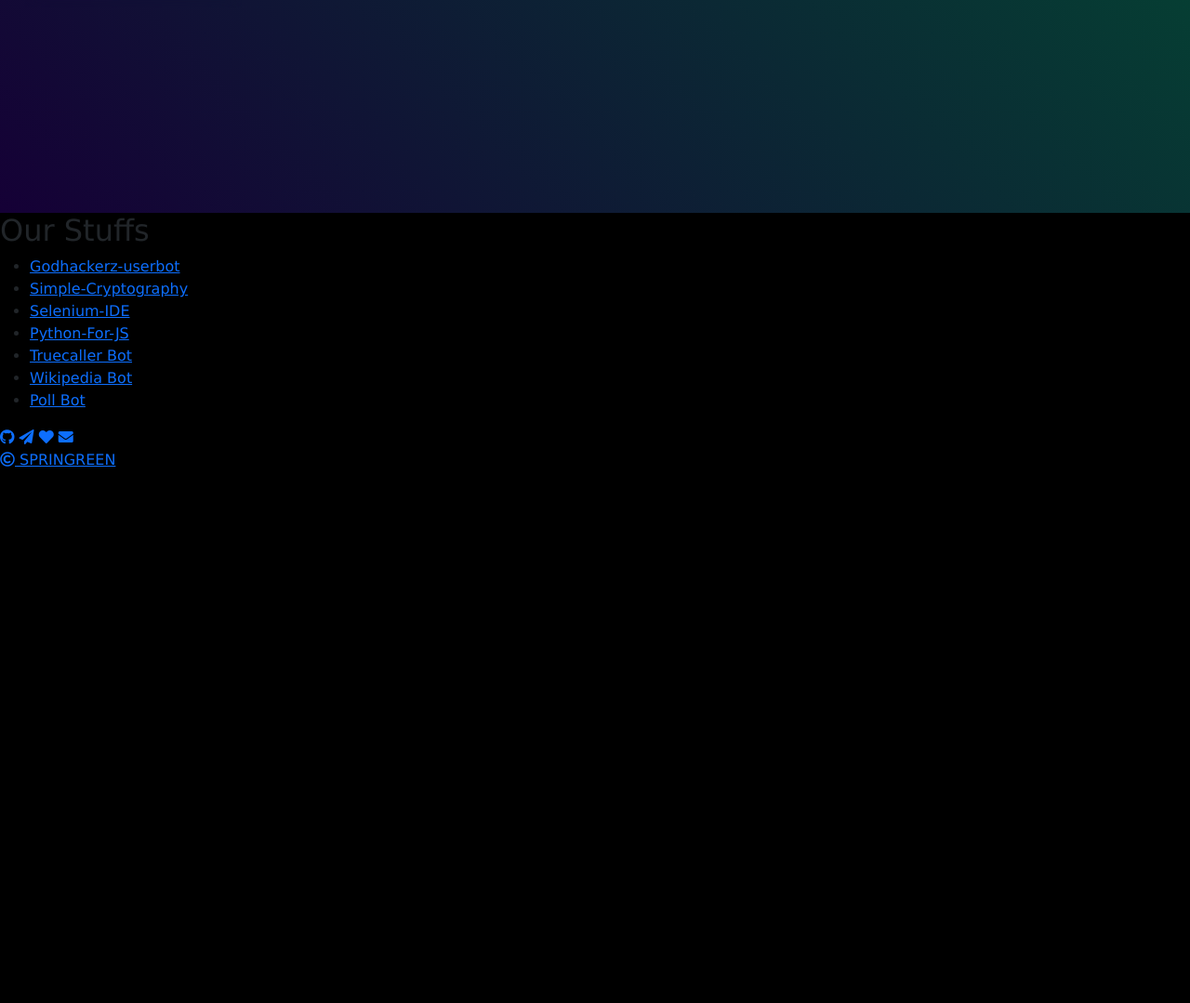
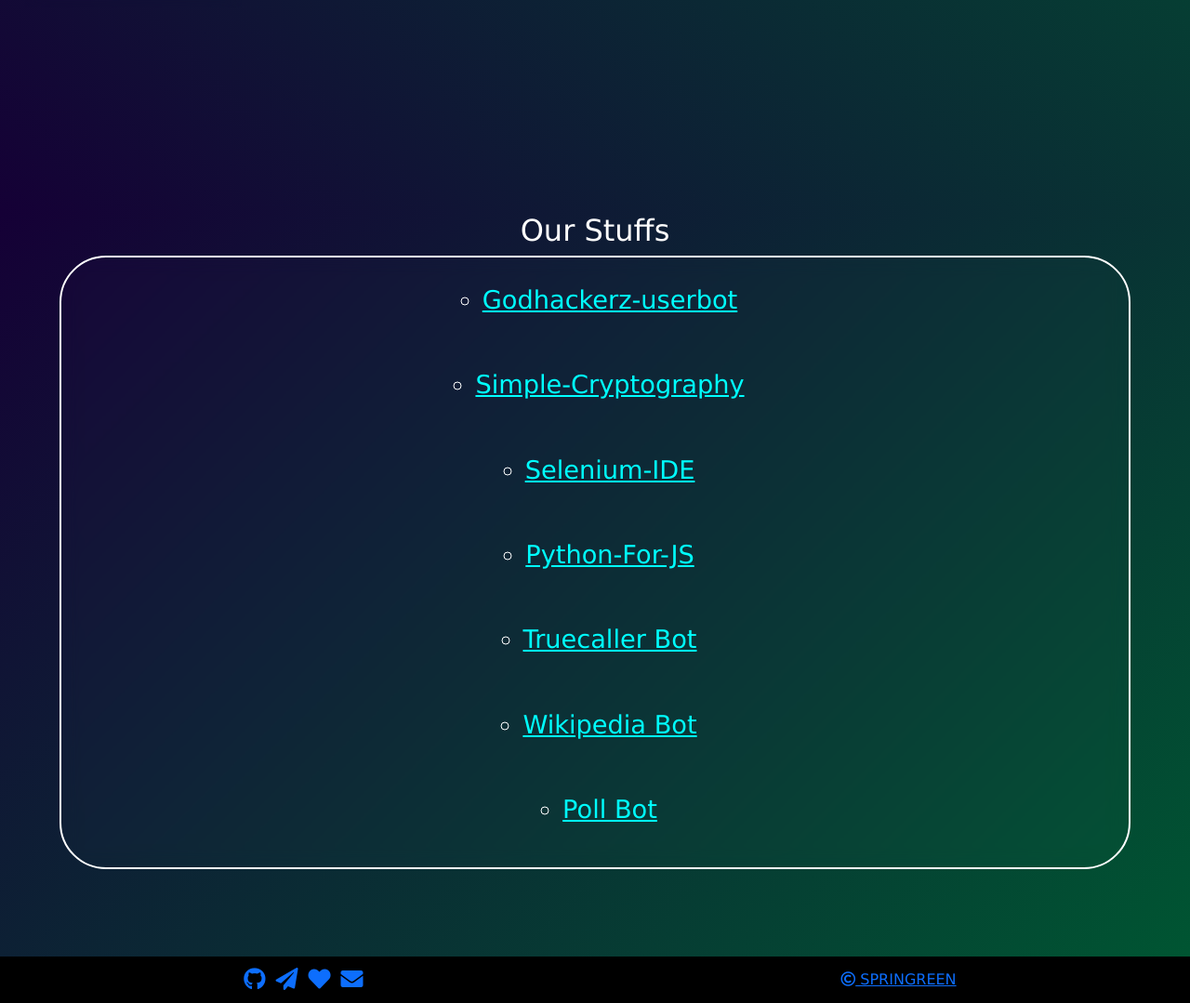
Before and after one commit to sprin-g-reen/sprin-g-reen.github.io-depricated, a PHP site: page / in a window 1280 px wide. Shown: the part 1371-2450 px from the top of the page at 93% size. Before the commit the page ends 1873 px from the top, so only its background shows below. Run offline with PHP 8.4, Linux system fonts and the light colour scheme.

Commit message:
Update index.css

```diff
--- a/index.css
+++ b/index.css
@@ -9,9 +9,11 @@ body {
 	background-color: black;
 }
 
-/*
-The Loading Content
+/*The Loading Content
+body
+	.load
 */
+
 .load {
 	background-color: black;
 	width: 100vw;
@@ -19,9 +21,14 @@ The Loading Content
 	position: absolute;
 	z-index: 10000001;
 }
-/*
-Head of the page
+
+/*Head of the page
+.head
+	h1
+	h6
+	.block * 100 (the block animation)
 */
+
 .head {
 	position: relative;
 	padding: 0;
@@ -63,7 +70,7 @@ Head of the page
 }
 .block {
 	position: absolute;
-	background-color: rgb(0, 255, 127, 1);
+	background-color: springgreen;
 	box-sizing: border-box;
 	width: 10vw;
 	height: 20vh;
@@ -75,10 +82,17 @@ Head of the page
 		font-size: 3rem;
 	}
 }
-/*
-The Navigation bar.
 
+/*The Navigation bar.
+The class flow chart
+.nav-bar
+	.nav-item
+		.item1
+		.item2
+		.item3
+		.item4
 */
+
 .nav-bar {
 	position: fixed;
 	top: 0;
@@ -150,13 +164,6 @@ The Navigation bar.
 	-ms-transform: translateX(40px);
 	-o-transform: translateX(40px);
 }
-.item5:hover {
-	transform: translateX(20px);
-	-webkit-transform: translateX(20px);
-	-moz-transform: translateX(20px);
-	-ms-transform: translateX(20px);
-	-o-transform: translateX(20px);
-}
 .nav-item a {
 	color: pink;
 	font-family: 'Times New Roman', Times, serif;
@@ -177,6 +184,20 @@ The Navigation bar.
 .nav-item i:hover {
 	color: springgreen;
 }
+
+/*ABOUT US:
+The class flow chart:
+.about
+	.all-about-us
+		.contents
+			.content
+				.main-con
+				.more-con
+
+	.more-info
+		.more-about-us
+*/
+
 .about {
 	display: flex;
 	flex-direction: column;
@@ -211,13 +232,6 @@ The Navigation bar.
 	-moz-transition: transform 0.3s ease-in-out;
 	-ms-transition: transform 0.3s ease-in-out;
 	-o-transition: transform 0.3s ease-in-out;
-}
-.about .contents .content:hover{
-	transform: scale(1.2);
-	-webkit-transform: scale(1.2);
-	-moz-transform: scale(1.2);
-	-ms-transform: scale(1.2);
-	-o-transform: scale(1.2);
 }
 .about .contents .content .main-con {
 	display: flex;
@@ -296,3 +310,110 @@ The Navigation bar.
 	z-index: 100;
 	backdrop-filter: blur(10px);
 }
+@media only screen and (min-width: 385px){
+	.about .contents .content:hover{
+		transform: scale(1.2);
+		-webkit-transform: scale(1.2);
+		-moz-transform: scale(1.2);
+		-ms-transform: scale(1.2);
+		-o-transform: scale(1.2);
+	}
+}
+
+/*Our Stuff
+.our-stuffs
+	.out-stuffs-text
+		ul
+			li
+				a
+*/
+
+.our-stuffs {
+	display: relative;
+	width: 100%;
+	min-height: 100vh;
+
+	background-image: linear-gradient(135deg, rgb(21, 0, 54), rgb(0,85,50));
+
+	display: flex;
+	align-items: center;
+	flex-direction: column;
+	color: white;
+}
+.our-stuffs .our-stuffs-text {
+	text-align: center;
+	width: 90%;
+
+	background-color: rgba(255,255,255,0.01);
+	backdrop-filter: blur(10px);
+	-webkit-backdrop-filter: blur(10px);
+	-moz-backdrop-filter: blur(10px);
+	-o-backdrop-filter: blur(10px);
+
+	border: 2px solid white;
+	border-radius: 50px;
+	-webkit-border-radius: 50px;
+	-moz-border-radius: 50px;
+	-ms-border-radius: 50px;
+	-o-border-radius: 50px;
+
+
+}
+.our-stuffs .our-stuffs-text ul{
+	text-align: center;
+	display: flex;
+	flex-direction: column;
+	align-items: center;
+	justify-content: space-around;
+	height: 80vh;
+}
+.our-stuffs .our-stuffs-text ul li{
+	list-style-type: circle;
+	color: white;
+	font-size: 1.7em;
+}
+.our-stuffs .our-stuffs-text ul li a{
+	color: aqua;
+}
+.our-stuffs .our-stuffs-text ul li{
+	transition: transform 0.3s ease-in-out, color 0.3s ease-in;
+	-webkit-transition: transform 0.3s ease-in-out, color 0.3s ease-in;
+	-moz-transition: transform 0.3s ease-in-out, color 0.3s ease-in;
+	-ms-transition: transform 0.3s ease-in-out, color 0.3s ease-in;
+	-o-transition: transform 0.3s ease-in-out, color 0.3s ease-in;
+}
+.our-stuffs .our-stuffs-text ul li:hover{
+	transform: scale(1.3);
+	-webkit-transform: scale(1.3);
+	-moz-transform: scale(1.3);
+	-ms-transform: scale(1.3);
+	-o-transform: scale(1.3);
+}
+
+/*The footer
+.foot
+	a.finger
+		i
+	a.finger
+		i
+	a.finger
+		i
+	a.finger
+		i
+	.toe
+*/
+.foot {
+	display: flex;
+	width: 100vw;
+	height: 50px;
+	align-items: center;
+	justify-content: space-around;
+}
+.foot .something{
+	display: flex;
+	flex-direction: row;
+	align-items: center;
+	justify-content: space-evenly;
+	font-size: 1.5em;
+	width: 150px;
+}
```
